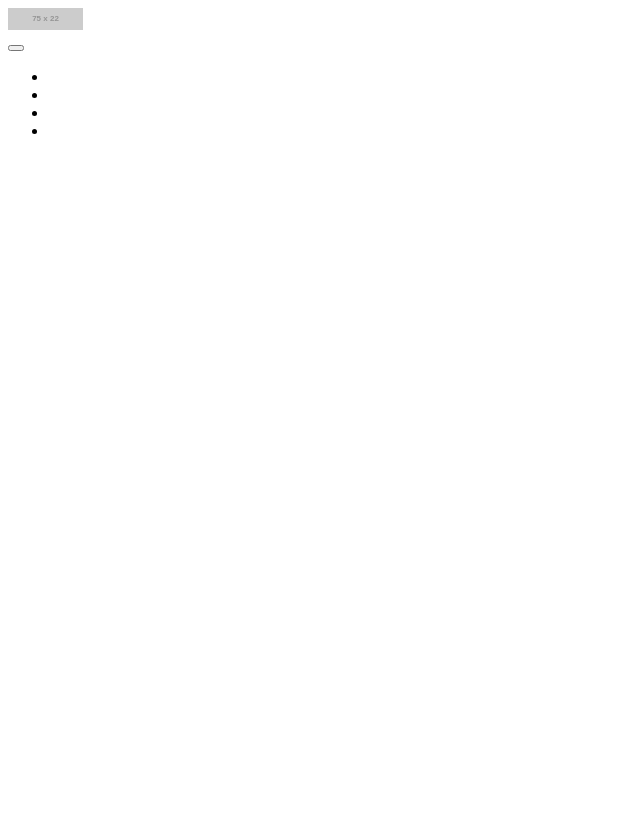
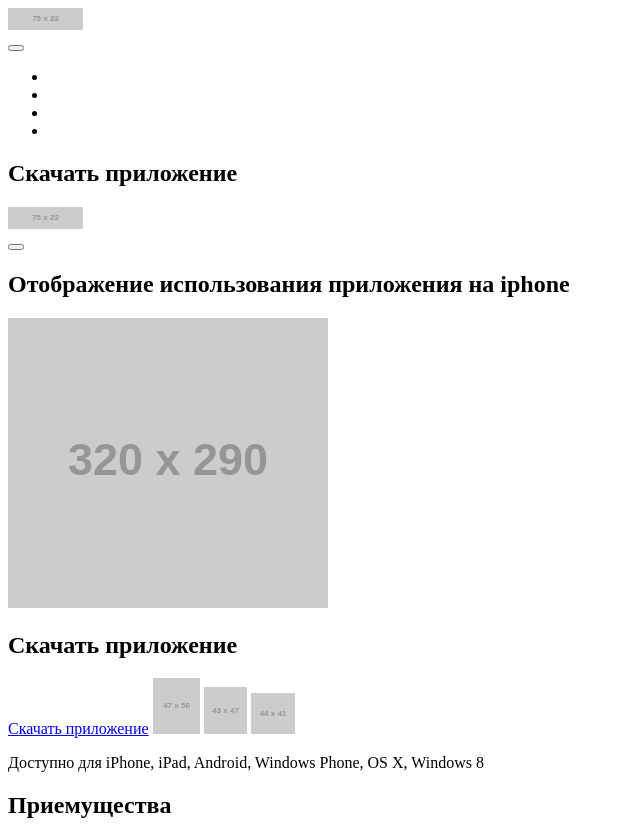
Before and after one commit to Khebnev/Pink, a plain HTML site: page index.html in a window 1280 px wide. Shown: the whole page, without its empty margins (0-640 px from the left). Before the commit the page ends 800 px from the top, so only its background shows below. Drawn offline with Linux system fonts and the light colour scheme; placeholder pictures from the web are drawn by us.

Commit message:
Добавил раздел download-application

```diff
--- a/index.html
+++ b/index.html
@@ -11,8 +11,8 @@
            <a class="header-logo">
                <img src="http://placehold.it/75x22">
            </a>
-           <div class="burger">
-               <button class="burger__button button" type="button"></button>
+           <div class="close-menu">
+               <button class="close-menu__button" type="button"></button>
            </div>
             <ul class="menu-list">
                 <li class="menu-item"></li>
@@ -23,6 +23,37 @@
         </nav>
     </header>
 
+    <section class="intro">
+        <!-- фон для блока -->
+        <h2 class="visually-hidden">Скачать приложение</h2>
+        <section class="top-menu intro__menu">
+            <a class="header-logo">
+               <img src="http://placehold.it/75x22">
+            </a>
+            <div class="open-menu">
+                <button class="open-menu__burger burger-menu"></button>
+            </div>
+        </section>
+        <section class="iphone-hand">
+            <h2 class="visually-hidden">Отображение использования приложения на iphone</h2>
+            <img src="http://placehold.it/320x290">
+        </section>
+        <section class="download-application application">
+           <h2 class="visually-hidden">Скачать приложение</h2>
+            <a href="#" class="download-application__button">Скачать приложение</a>
+            <!-- Вырезать потом картинки одинакового размера -->
+            <img class="application__ios-img" src="http://placehold.it/47x56">
+            <img class="application__android-img" src="http://placehold.it/43x47">
+            <img class="application__windows-img" src="http://placehold.it/44x41">
+            <p class="application__accessible">Доступно для iPhone, iPad, Android, Windows Phone, OS X, Windows 8</p>
+        </section>
+    </section>
+
+    <section class="advantages">
+        <h2 class="viasually-hidden">Приемущества</h2>
+
+    </section>
+
 
 </body>
 </html>
```
